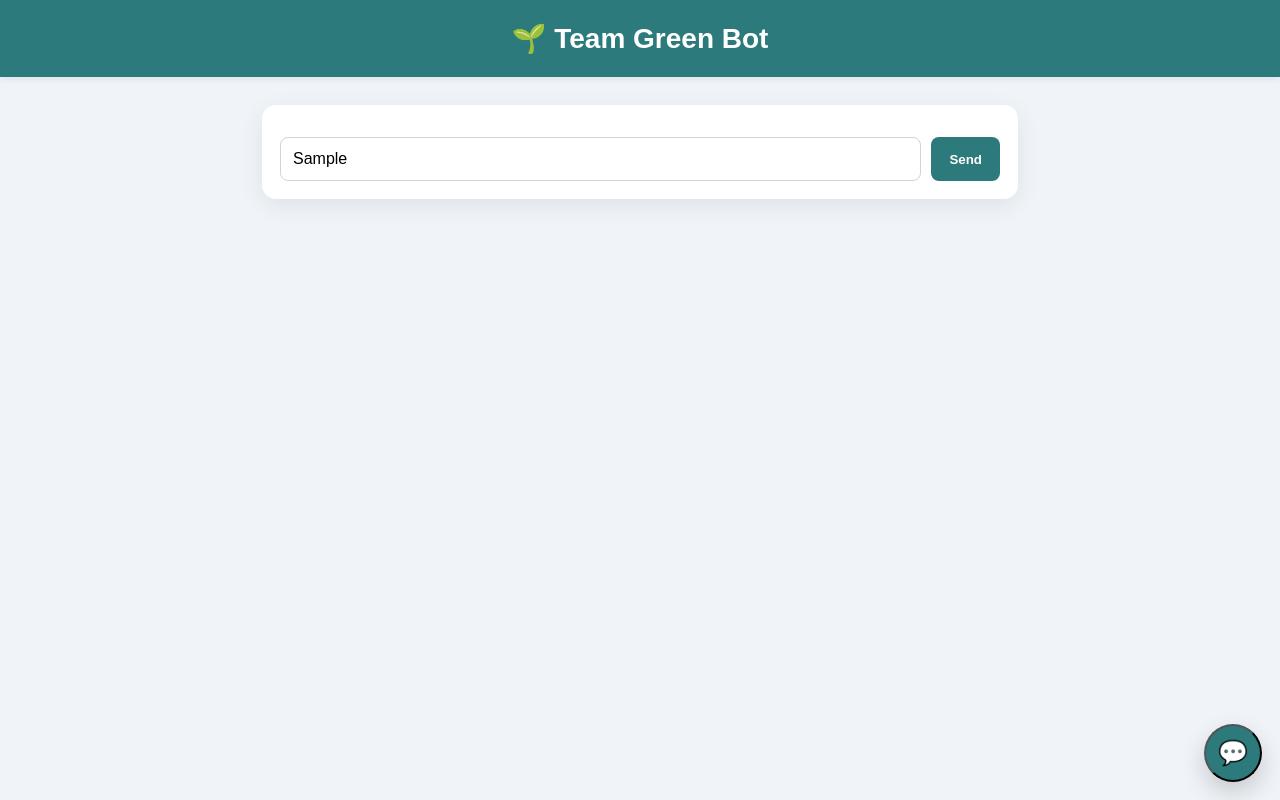
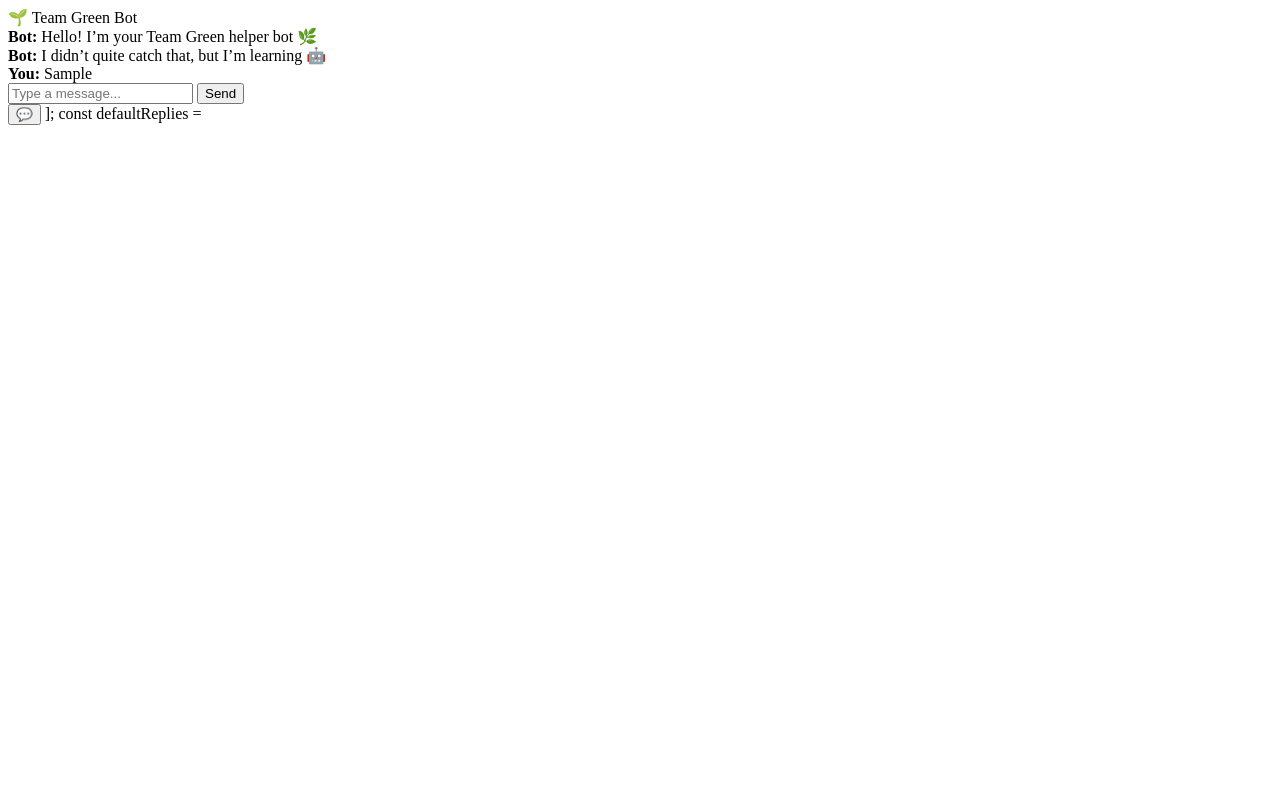
Before and after one commit to jgreendesign23-cpu/Team-green, a plain HTML site: page index.html in a window 1280 px wide. Both pictures are taken after typing "Sample" into the empty fields and a click on the button "Send". Drawn offline with Linux system fonts and the light colour scheme.

Commit message:
Update chatbwirh working ui index.html

```diff
--- a/index.html
+++ b/index.html
@@ -1,181 +1,87 @@
-<!DOCTYPE html>
-<html lang="en">
-<head>
-  <meta charset="UTF-8" />
-  <meta name="viewport" content="width=device-width, initial-scale=1" />
-  <title>Team Green Bot</title>
-  <style>
-    :root{
-      --green:#2c7a7b;
-      --green-2:#225e57;
-      --accent:#22c55e;
-      --paper:#ffffff;
-      --page:#f0f4f8;
-      --ink:#0f172a;
-    }
-
-    /* Page */
-    html,body{height:100%;}
-    body{
-      margin:0; padding:0;
-      font-family: Arial, sans-serif;
-      color:var(--ink);
-      background:var(--page);
-    }
-    header{
-      background:var(--green);
-      color:#fff;
-      padding:22px 16px;
-      font-size:28px;
-      font-weight:bold;
-      text-align:center;
-      box-shadow:0 2px 8px rgba(0,0,0,.08);
-    }
-
-    /* Chat panel */
-    .chat-container{
-      max-width: 720px;
-      margin: 28px auto 100px;
-      padding: 18px;
-      background: var(--paper);
-      border-radius: 14px;
-      box-shadow: 0 6px 24px rgba(0,0,0,.08);
-    }
-    .messages{
-      max-height: 48vh;
-      overflow-y: auto;
-      padding-right: 6px;
-    }
-    .bubble{
-      display:inline-block;
-      padding:12px 14px;
-      border-radius: 12px;
-      margin: 8px 0;
-      line-height:1.35;
-      box-shadow: 0 1px 2px rgba(0,0,0,.06);
-    }
-    .bot{
-      background:#e6fffa;
-      border:1px solid #b2f5ea;
-    }
-    .user{
-      background:#f1f5f9;
-      border:1px solid #cbd5e1;
-      float:right;
-      clear:both;
-    }
-    .row{clear:both;}
-
-    /* Input row */
-    .input-area{
-      display:flex; gap:10px; margin-top:14px;
-    }
-    .input-area input{
-      flex:1;
-      padding:12px 12px;
-      border-radius: 8px;
-      border:1px solid #cbd5e1;
-      font-size:16px;
-      outline:none;
-    }
-    .input-area button{
-      padding:12px 18px;
-      border-radius: 8px;
-      border:none;
-      background: var(--green);
-      color:#fff;
-      cursor:pointer;
-      font-weight:600;
-    }
-    .input-area button:hover{ background: var(--green-2); }
-
-    /* Floating chat head + mini window toggle */
-    .chat-head{
-      position: fixed;
-      right: 18px;
-      bottom: 18px;
-      width: 58px; height: 58px;
-      border-radius: 50%;
-      background: var(--green);
-      color:#fff;
-      display:flex; align-items:center; justify-content:center;
-      font-size:24px;
-      box-shadow: 0 10px 24px rgba(0,0,0,.18);
-      cursor:pointer;
-      z-index: 1000;
-    }
-    .chat-head:active{ transform: translateY(1px); }
-
-    /* Optional: floating mini window (we'll reuse main content) */
-    .mini{
-      position: fixed;
-      right: 18px;
-      bottom: 86px;
-      width: min(92vw, 380px);
-      max-height: 70vh;
-      background: var(--paper);
-      border-radius: 14px;
-      box-shadow: 0 12px 32px rgba(0,0,0,.18);
-      display:none;
-      flex-direction: column;
-      overflow: hidden;
-      z-index: 1000;
-    }
-    .mini header{
-      background: var(--green);
-      color:#fff;
-      padding: 10px 14px;
-      font-size: 18px;
-      text-align:left;
-    }
-    .mini .messages{ padding: 12px 14px; }
-    .mini .input-area{ padding: 0 12px 12px; }
-
-    /* Utility */
-    .hidden{ display:none !important; }
-    .sr-only{ position:absolute; left:-9999px; }
-  </style>
-</head>
 <body>
   <header>🌱 Team Green Bot</header>
 
-  <!-- Main page chat panel -->
-  <main class="chat-container" id="panel">
-    <div class="messages" id="messages"></div>
+  <!-- Main chat panel -->
+  <div class="chat-container">
+    <div class="message" id="messages">
+      <b>Bot:</b> Hello! I’m your Team Green helper bot 🌿
+    </div>
 
     <div class="input-area">
-      <input id="userInput" type="text" placeholder="Type a message..." autocomplete="off" />
+      <input id="userInput" type="text" placeholder="Type a message...">
       <button id="sendBtn">Send</button>
     </div>
-  </main>
+  </div>
 
-  <!-- Floating chat head & mini window -->
+  <!-- Floating chat head + mini window -->
   <button class="chat-head" id="chatHead" aria-label="Open chat">💬</button>
 
-  <section class="mini" id="miniChat" aria-label="Mini chat window">
-    <header>🌱 Team Green Bot
-      <button id="closeMini" style="float:right;background:transparent;border:none;color:#fff;font-size:20px;cursor:pointer;">×</button>
-    </header>
-    <div class="messages" id="miniMessages"></div>
-    <div class="input-area">
-      <input id="miniInput" type="text" placeholder="Type a message..." autocomplete="off" />
-      <button id="miniSend">Send</button>
-    </div>
-  </section>
+  <div class="chat-window" id="chatWindow" hidden>
+    <h3>Team Green Bot</h3>
+    <p id="chatNote">Hey there! Team Green Bot is online 🌱</p>
+    <button id="closeChat">Close</button>
+  </div>
 
   <script>
-    /* ==========
-       Basic “brain”
-       ========== */
+  // Run after the DOM is ready
+  document.addEventListener('DOMContentLoaded', () => {
+    const sendBtn   = document.getElementById('sendBtn');
+    const input     = document.getElementById('userInput');
+    const messages  = document.getElementById('messages');
 
-    // Keywords → replies (expand anytime)
-    const knowledge = [
-      {k:/hello|hi|hey/i, r:"Hey there! I’m your Team Green helper 🌱 How can I assist?"},
-      {k:/help|what can you do/i, r:"I can share quick tips, show project structure, and soon I’ll connect to a real AI brain."},
-      {k:/deploy|publish|github pages/i, r:"Deploy steps: commit → wait for Pages build → refresh your *.github.io URL. You can check Status → Deployments in GitHub."},
-      {k:/style|colors|theme/i, r:"Try editing the CSS variables in :root for instant theme changes (like --green and --accent)."},
-      {k:/roadmap|next step/i, r:"Next: add a tiny proxy (Cloudflare Worker) so I can call real AI safely without exposing keys."},
-      {k:/bug|broken|issue/i, r:"Check the browser console (⋮ → Developer tools) and the Deployments tab in GitHub for build logs."},
-    ];
+    // Add a chat line to the panel
+    function addMessage(text, who = 'user') {
+      const row = document.createElement('div');
+      row.className = 'message';
+      row.innerHTML = (who === 'user')
+        ? `<b>You:</b> ${text}`
+        : `<b>Bot:</b> ${text}`;
+      messages.insertAdjacentElement('afterend', row);
+      // small scroll assist (just in case)
+      row.scrollIntoView({ behavior: 'smooth', block: 'end' });
+    }
+
+    // Very simple bot replies
+    function replyTo(text) {
+      const t = text.toLowerCase();
+      if (/^(hi|hello|hey)\b/.test(t))      return "Hi! How can I help? 🍃";
+      if (/\bhelp\b/.test(t))               return "Try: 'about', 'deploy', or 'docs'.";
+      if (/\babout\b/.test(t))              return "I’m Team Green Bot — a friendly helper for your site 🌿";
+      if (/\bdeploy\b/.test(t))             return "Your site redeploys automatically via GitHub Pages!";
+      return "I didn’t quite catch that, but I’m learning 🤖";
+    }
+
+    function handleSend() {
+      const text = input.value.trim();
+      if (!text) return;
+      addMessage(text, 'user');
+      input.value = '';
+      setTimeout(() => addMessage(replyTo(text), 'bot'), 250);
+    }
+
+    // Wire the Send button + Enter key
+    sendBtn.addEventListener('click', handleSend);
+    input.addEventListener('keydown', (e) => {
+      if (e.key === 'Enter') {
+        e.preventDefault();
+        handleSend();
+      }
+    });
+
+    // Floating chat head logic
+    const chatHead   = document.getElementById('chatHead');
+    const chatWindow = document.getElementById('chatWindow');
+    const closeChat  = document.getElementById('closeChat');
+
+    chatHead.addEventListener('click', () => {
+      chatWindow.hidden = false;
+    });
+
+    closeChat.addEventListener('click', () => {
+      chatWindow.hidden = true;
+    });
+  });
+  </script>
+</body>    ];
 
     const defaultReplies =
```
